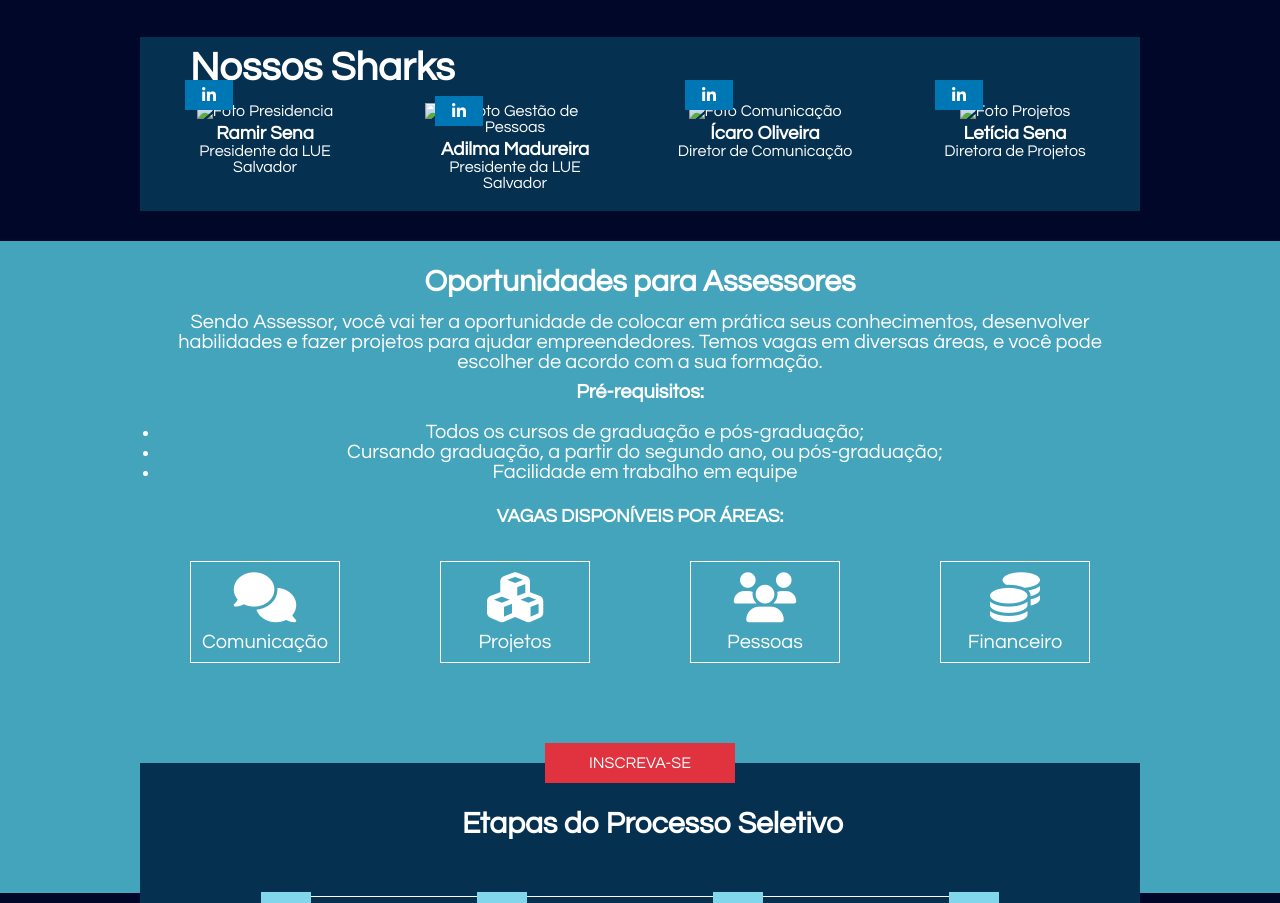
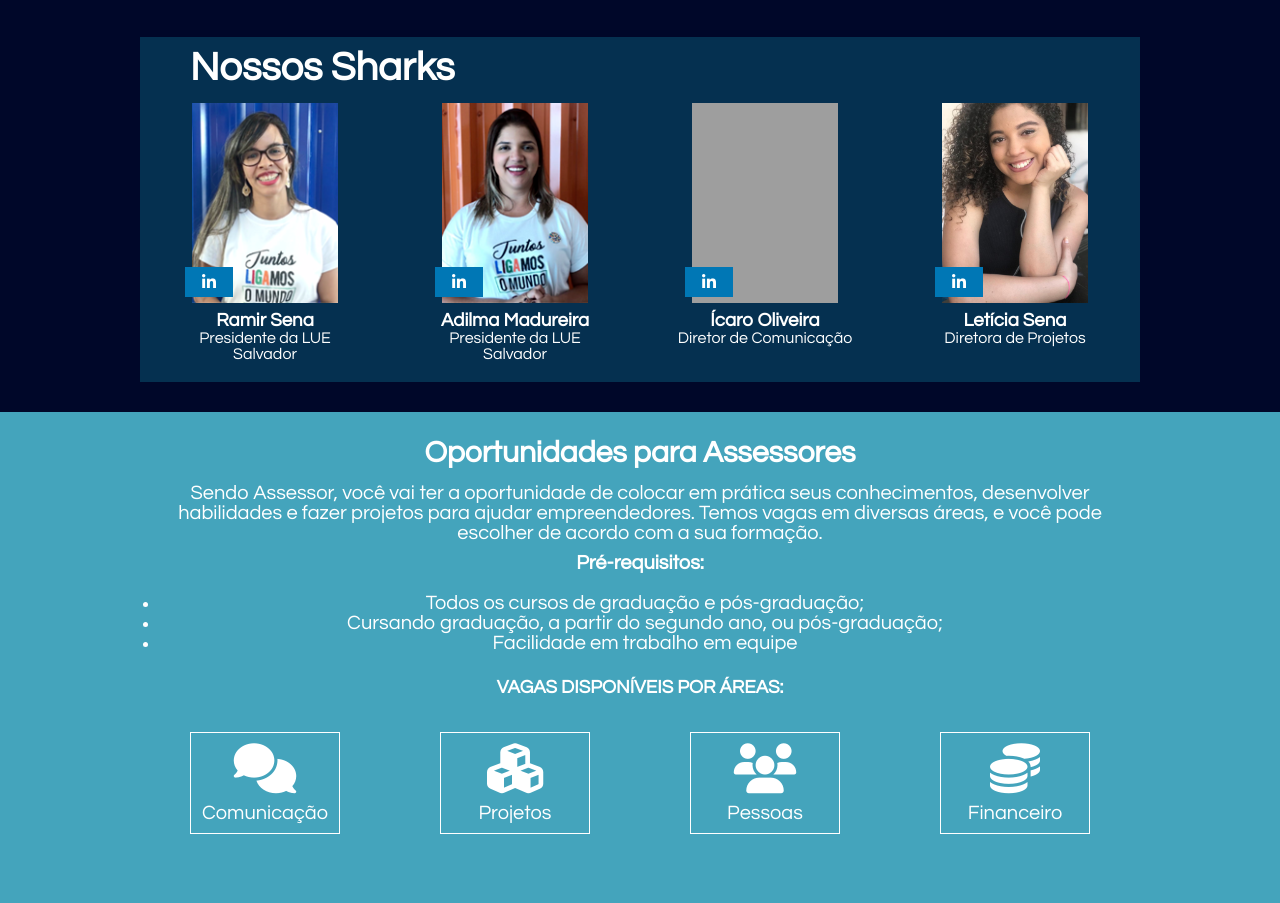
Before and after one commit to xmarcelo195/site-lue-salvador, a plain HTML site: page prosel.html in a window 1280 px wide. Shown: the part 1013-1916 px from the top of the page. Drawn offline with Linux system fonts and the light colour scheme; the site is published under a folder, as on GitHub Pages, so addresses that start at the root find nothing.

Commit message:
fotos_fix

```diff
--- a/prosel.html
+++ b/prosel.html
@@ -88,7 +88,7 @@
         <h2>Nossos Sharks</h2>
         <div class="galeria">
             <div class="box presidencia">
-                <img src="/imagens/psel/presidente.png" alt="Foto Presidencia">
+                <img src="imagens/psel/presidente.png" alt="Foto Presidencia">
                 <a target="_blank" href="https://www.linkedin.com/company/luesalvador/">
                     <div class="icon-in">
                         <i class="fa fa-linkedin"></i>
@@ -99,7 +99,7 @@
             </div>
 
             <div class="box gestaopessoas">
-                <img src="/imagens/psel/pessoas.png" alt="Foto Gestão de Pessoas">
+                <img src="imagens/psel/pessoas.png" alt="Foto Gestão de Pessoas">
                 <a target="_blank" href="https://www.linkedin.com/company/luesalvador/">
                     <div class="icon-in">
                         <i class="fa fa-linkedin"></i>
@@ -110,7 +110,7 @@
             </div>
 
             <div class="box comunicacao">
-                <img src="/imagens/psel/comunicacao.png" alt="Foto Comunicação">
+                <img src="imagens/psel/comunicacao.png" alt="Foto Comunicação">
                 <a target="_blank" href="https://www.linkedin.com/company/luesalvador/">
                     <div class="icon-in">
                         <i class="fa fa-linkedin"></i>
@@ -121,7 +121,7 @@
             </div>
 
             <div class="box projetos">
-                <img src="/imagens/psel/projetos.jpg" alt="Foto Projetos">
+                <img src="imagens/psel/projetos.jpg" alt="Foto Projetos">
                 <a target="_blank" href="https://www.linkedin.com/in/leticiasenna/">
                     <div class="icon-in">
                         <i class="fa fa-linkedin"></i>
```
